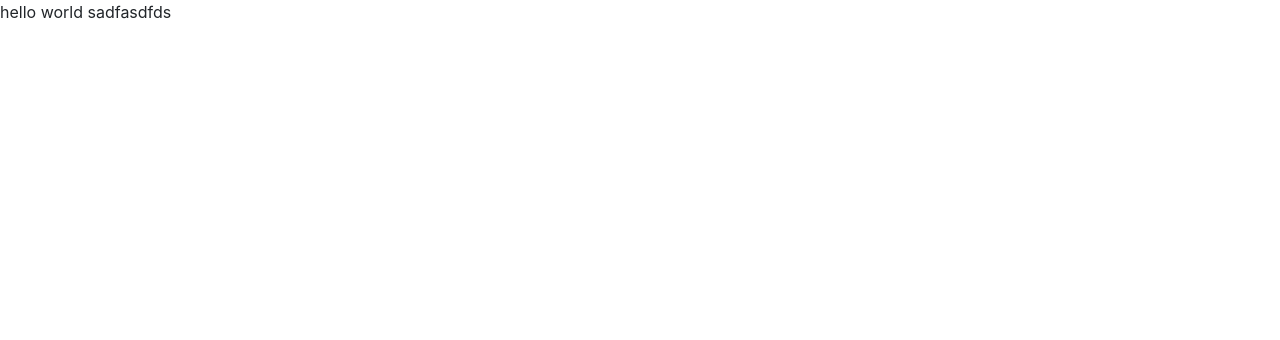
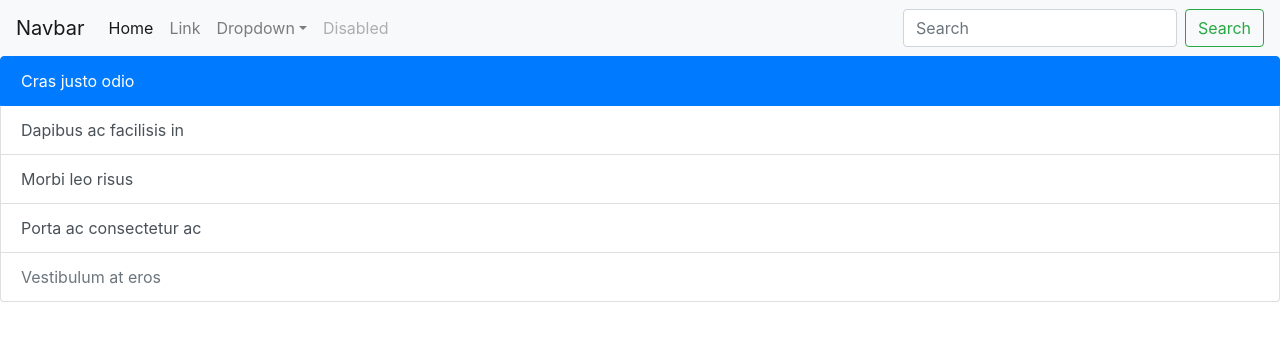
Before and after one commit to Ray2126/bug-tracker-ui-old, a React (Create React App) app: page / in a window 1280 px wide. Shown: the top 340 px of the page. Built offline with nearby package versions, Linux system fonts and the light colour scheme.

Commit message:
Nav and list mark up

```diff
--- a/src/components/App.js
+++ /dev/null
@@ -1,6 +0,0 @@
-import React from "react";
-
-const App = () => {
-  return <div>hello world sadfasdfds</div>;
-};
-export default App;
--- /dev/null
+++ b/src/components/App.jsx
@@ -0,0 +1,15 @@
+import React from "react";
+import StartPage from "./StartPage";
+import NavBar from "./Navbar";
+import Issues from "./Issues";
+
+const App = () => {
+  return (
+    <div>
+      {/* <StartPage /> */}
+      <NavBar />
+      <Issues />
+    </div>
+  );
+};
+export default App;
--- /dev/null
+++ b/src/components/Issues.jsx
@@ -0,0 +1,35 @@
+import React from "react";
+
+const Issues = () => {
+  return (
+    <div class="list-group">
+      <button
+        type="button"
+        class="list-group-item list-group-item-action active"
+      >
+        Cras justo odio
+      </button>
+      <button
+        type="button"
+        class="list-group-item list-group-item-action list-group-item-sm"
+      >
+        Dapibus ac facilisis in
+      </button>
+      <button type="button" class="list-group-item list-group-item-action">
+        Morbi leo risus
+      </button>
+      <button type="button" class="list-group-item list-group-item-action">
+        Porta ac consectetur ac
+      </button>
+      <button
+        type="button"
+        class="list-group-item list-group-item-action"
+        disabled
+      >
+        Vestibulum at eros
+      </button>
+    </div>
+  );
+};
+
+export default Issues;
--- /dev/null
+++ b/src/components/Navbar.jsx
@@ -0,0 +1,87 @@
+import React from "react";
+
+const Navbar = () => {
+  return (
+    <div>
+      <nav class="navbar navbar-expand-lg navbar-light bg-light">
+        <a class="navbar-brand" href="#">
+          Navbar
+        </a>
+        <button
+          class="navbar-toggler"
+          type="button"
+          data-toggle="collapse"
+          data-target="#navbarSupportedContent"
+          aria-controls="navbarSupportedContent"
+          aria-expanded="false"
+          aria-label="Toggle navigation"
+        >
+          <span class="navbar-toggler-icon"></span>
+        </button>
+
+        <div class="collapse navbar-collapse" id="navbarSupportedContent">
+          <ul class="navbar-nav mr-auto">
+            <li class="nav-item active">
+              <a class="nav-link" href="#">
+                Home <span class="sr-only">(current)</span>
+              </a>
+            </li>
+            <li class="nav-item">
+              <a class="nav-link" href="#">
+                Link
+              </a>
+            </li>
+            <li class="nav-item dropdown">
+              <a
+                class="nav-link dropdown-toggle"
+                href="#"
+                id="navbarDropdown"
+                role="button"
+                data-toggle="dropdown"
+                aria-haspopup="true"
+                aria-expanded="false"
+              >
+                Dropdown
+              </a>
+              <div class="dropdown-menu" aria-labelledby="navbarDropdown">
+                <a class="dropdown-item" href="#">
+                  Action
+                </a>
+                <a class="dropdown-item" href="#">
+                  Another action
+                </a>
+                <div class="dropdown-divider"></div>
+                <a class="dropdown-item" href="#">
+                  Something else here
+                </a>
+              </div>
+            </li>
+            <li class="nav-item">
+              <a
+                class="nav-link disabled"
+                href="#"
+                tabindex="-1"
+                aria-disabled="true"
+              >
+                Disabled
+              </a>
+            </li>
+          </ul>
+          <form class="form-inline my-2 my-lg-0">
+            <input
+              class="form-control mr-sm-2"
+              type="search"
+              placeholder="Search"
+              aria-label="Search"
+            />
+            <button class="btn btn-outline-success my-2 my-sm-0" type="submit">
+              Search
+            </button>
+          </form>
+        </div>
+      </nav>
+    </div>
+  );
+};
+
+export default Navbar;
--- /dev/null
+++ b/src/components/StartPage.jsx
@@ -0,0 +1,40 @@
+import React from "react";
+
+const StartPage = () => {
+  return (
+    <div>
+      <form>
+        <div class="form-group">
+          <label for="exampleInputEmail1">Email address</label>
+          <input
+            type="email"
+            class="form-control"
+            id="exampleInputEmail1"
+            aria-describedby="emailHelp"
+          />
+          <small id="emailHelp" class="form-text text-muted">
+            We'll never share your email with anyone else.
+          </small>
+        </div>
+        <div class="form-group">
+          <label for="exampleInputPassword1">Password</label>
+          <input
+            type="password"
+            class="form-control"
+            id="exampleInputPassword1"
+          />
+        </div>
+        <div class="form-group form-check">
+          <input type="checkbox" class="form-check-input" id="exampleCheck1" />
+          <label class="form-check-label" for="exampleCheck1">
+            Check me out
+          </label>
+        </div>
+        <button type="submit" class="btn btn-primary">
+          Submit
+        </button>
+      </form>
+    </div>
+  );
+};
+export default StartPage;
--- a/src/index.js
+++ b/src/index.js
@@ -1,6 +1,6 @@
 import React from "react";
 import ReactDOM from "react-dom";
-import App from "./components/App";
+import App from "./components/App.jsx";
 import "bootstrap/dist/css/bootstrap.css";
 
 ReactDOM.render(<App />, document.querySelector("#root"));
```
